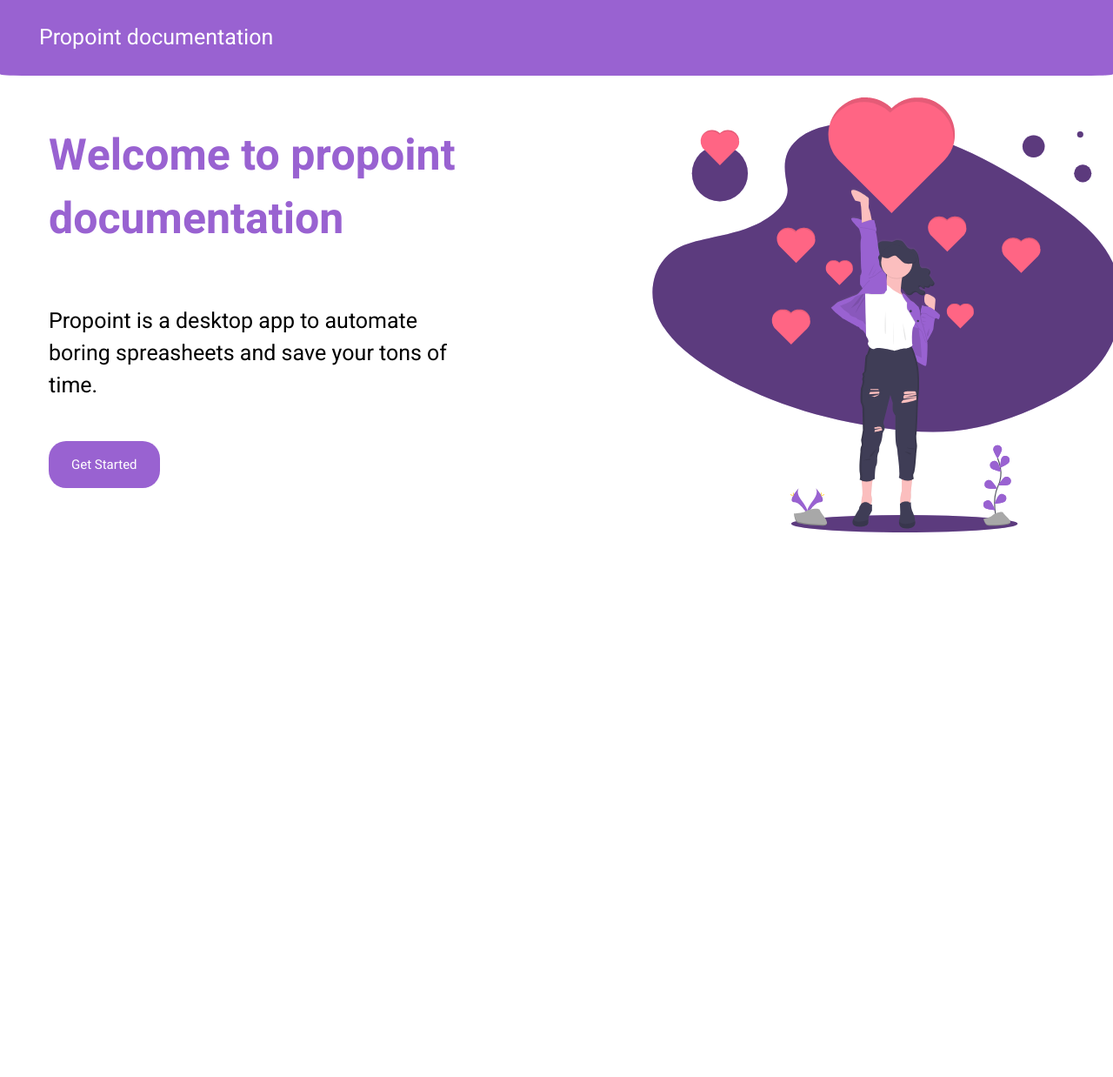
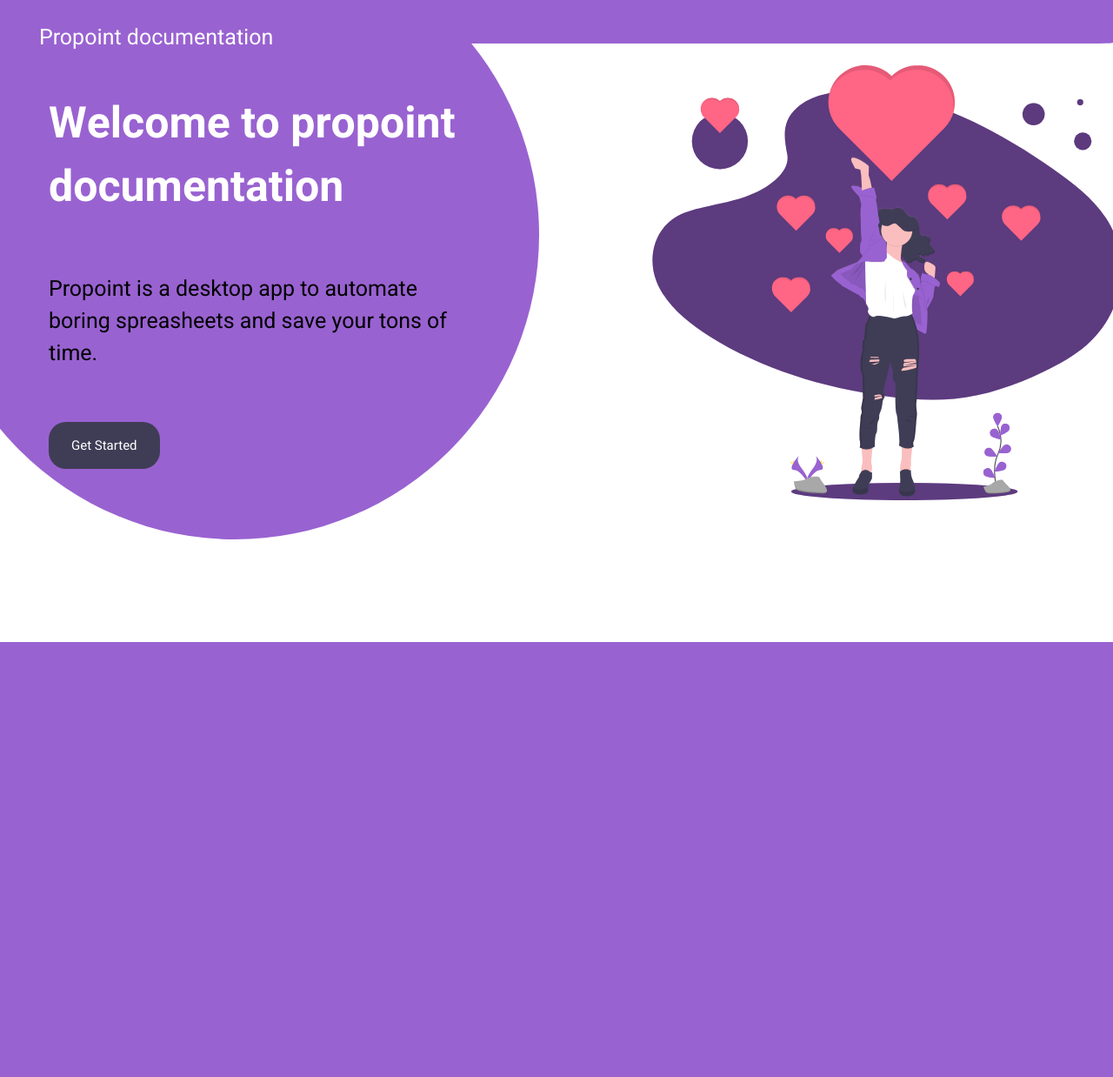
Before and after one commit to Chrunch-tech/Propoint-website, a Flask app: page / in a window 1280 px wide. Shown: the whole page at 87% size. Before the commit the page ends 612 px from the top, so only its background shows below. Run offline with Flask 2, Linux system fonts and the light colour scheme.

Commit message:
Complete the hero section

```diff
--- a/static/home.css
+++ b/static/home.css
@@ -12,11 +12,13 @@ nav {
 }
 
 #nav-title {
+  position: absolute;
   color: white;
   font-size: 25px;
   font-weight: 100%;
   margin-left: 20px;
   font-family: "Heebo", sans-serif;
+  z-index: 1;
 }
 
 #hero-section {
@@ -31,10 +33,12 @@ nav {
 }
 
 .hero-left-side-section > h1 {
-  color: #9962d1;
+  position: relative;
+  color: white;
   width: 664px;
   font-size: 50px;
   font-weight: bold;
+  z-index: 1;
 }
 
 .hero-right-side-section > img {
@@ -44,20 +48,74 @@ nav {
 }
 
 .hero-left-side-section > p {
+  position: relative;
   font-size: 25px;
   width: 490px;
   margin-top: 62px;
   margin-bottom: 60px;
+  z-index: 1;
 }
 
 .hero-left-side-section > a {
+  position: absolute;
   text-decoration: none;
   color: white;
-  background-color: #9962d1;
+  background-color: #3f3d56;
   padding-left: 26px;
   padding-top: 16px;
   padding-right: 26px;
   padding-bottom: 16px;
   border-radius: 20px;
   font-size: 15px;
+  z-index: 1;
 }
+
+.hero-left-side-section > a.btn {
+  transition: 0.5s;
+  position: absolute;
+  text-decoration: none;
+  color: white;
+  background-color: #3f3d56;
+  padding-left: 26px;
+  padding-top: 16px;
+  padding-right: 26px;
+  padding-bottom: 16px;
+  border-radius: 20px;
+  font-size: 15px;
+  z-index: 1;
+}
+
+.hero-left-side-section > a.btn-hover-active {
+  transition: 0.5s;
+  position: absolute;
+  text-decoration: none;
+  color: white;
+  background-color: #181820;
+  box-shadow: 0px 6px 20px 0px rgb(255, 255, 255);
+  padding-left: 26px;
+  padding-top: 16px;
+  padding-right: 26px;
+  padding-bottom: 16px;
+  border-radius: 20px;
+  font-size: 15px;
+  z-index: 1;
+}
+
+.middle-background {
+  background-color: #9962d1;
+  height: 500px;
+}
+
+.corner-circle {
+  position: absolute;
+  z-index: 0;
+  background-color: #9962d1;
+  top: -80px;
+  left: -80px;
+  right: -80px;
+  bottom: -80px;
+  width: 700px;
+  height: 700px;
+  transform: translate(x, y);
+  border-radius: 50%;
+}
--- a/templates/home.html
+++ b/templates/home.html
@@ -28,6 +28,7 @@
       </nav>
     </header>
     <main>
+      <div class="corner-circle"></div>
       <section id="hero-section">
         <div class="hero-left-side-section">
           <h1>Welcome to propoint documentation</h1>
@@ -35,7 +36,7 @@
             Propoint is a desktop app to automate boring spreasheets and save
             your tons of time.
           </p>
-          <a href="#">Get Started</a>
+          <a href="#" id="get_started" class="btn">Get Started</a>
         </div>
         <div class="hero-right-side-section">
           <img
@@ -44,6 +45,18 @@
           />
         </div>
       </section>
+      <section id="middle-section">
+        <div class="middle-background"></div>
+      </section>
     </main>
+    <script>
+      const get_started = document.getElementById("get_started");
+      get_started.addEventListener("mouseover", () => {
+        get_started.className = "btn-hover-active";
+      });
+      get_started.addEventListener("mouseout", () => {
+        get_started.className = "btn";
+      });
+    </script>
   </body>
 </html>
```
